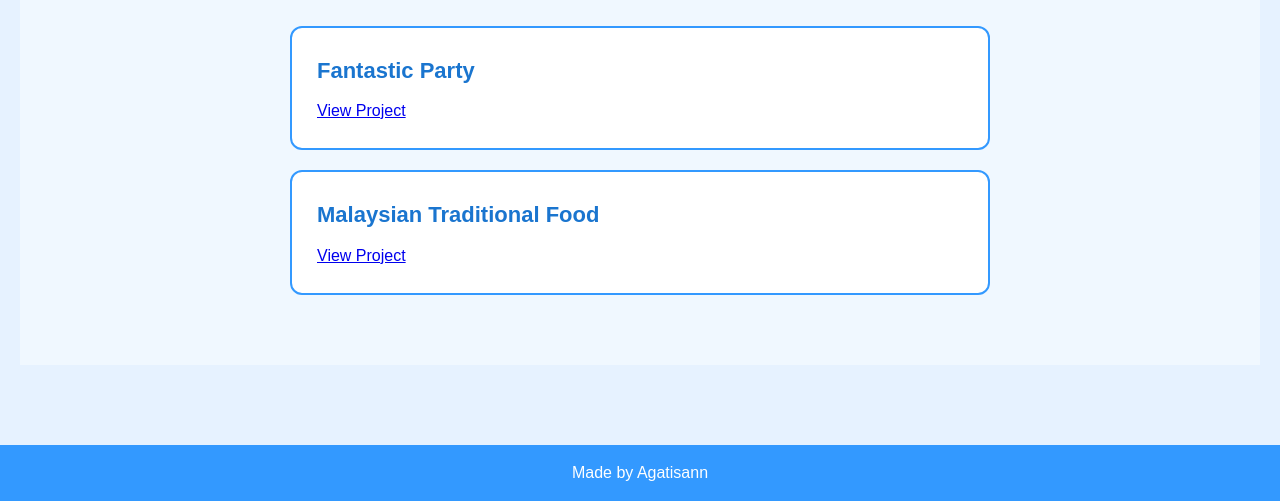
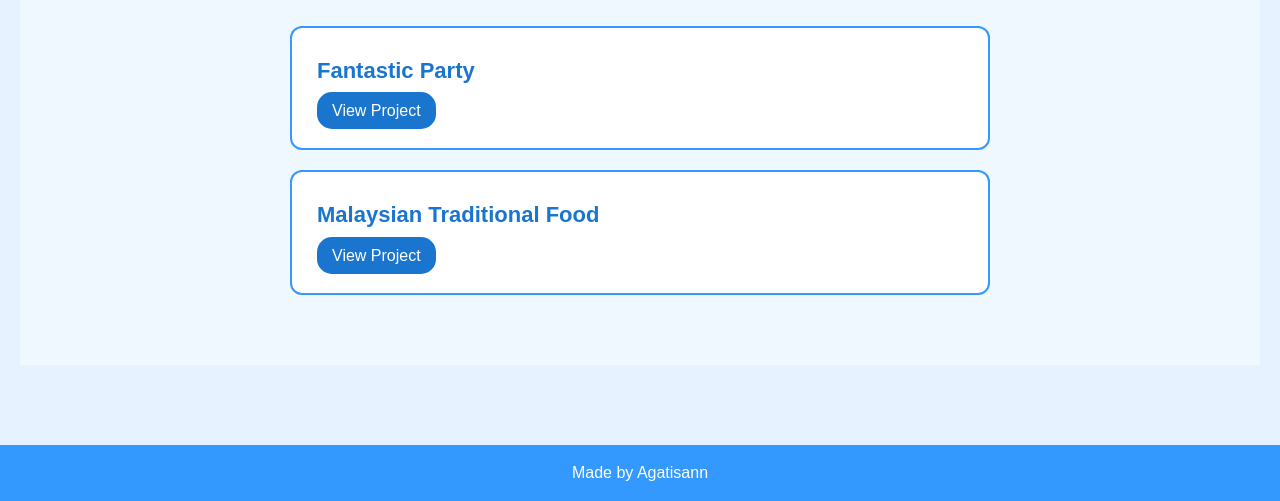
Before and after one commit to anasbuildingwebsites/agatisan-final-project, a plain HTML site: page projects.html in a window 1280 px wide. Shown: the part 306-807 px from the top of the page. Drawn offline with Linux system fonts and the light colour scheme.

Commit message:
Update style.css

```diff
--- a/style.css
+++ b/style.css
@@ -191,6 +191,14 @@ footer {
   transform: translateX(5px);
 }
 
+.project a {
+  text-decoration: none;
+  color: white;
+  background-color: #1a75cf;
+  padding: 10px 15px;
+  border-radius: 15px;
+}
+
 .project a:hover {
   color: black;
   background-color: #3399ff;
```
